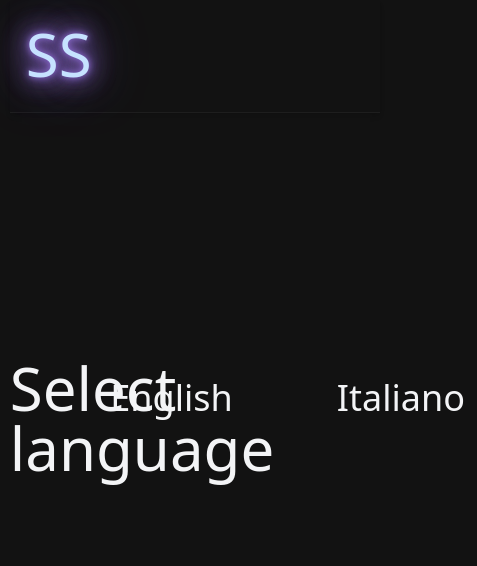
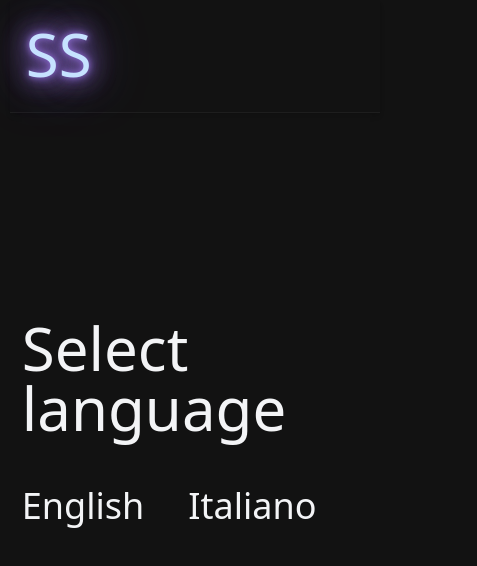
Before and after one commit to doppiaesse/portfolio-v1, a SvelteKit app: page / in a window 390 px wide. Shown: the top 566 px of the page, 477 px wide, since content can reach past the window. Built offline with nearby package versions, Linux system fonts and the light colour scheme.

Commit message:
Language selection responsiveness

```diff
--- a/src/routes/+page.svelte
+++ b/src/routes/+page.svelte
@@ -15,20 +15,22 @@
 		<p class="text-6xl 2xl:text-7xl sign -mt-2">SS</p>
 	</div>
 
-	<div class="flex absolute top-1/2 left-1/2 transform -translate-x-1/2 -translate-y-1/2 w-full">
+	<div
+		class="flex flex-col sm:flex-row gap-5 sm:gap-0 absolute top-1/2 left-1/2 transform -translate-x-1/2 -translate-y-1/2 w-full"
+	>
 		<div class="container w-1/2">
 			{#key currentMessage}
 				<div
 					in:fly={{ x: -100, duration: 500 }}
 					out:scale={{ duration: 500 }}
-					class="item flex justify-center text-6xl pb-2"
+					class="item flex sm:justify-center text-6xl pb-2 px-3 sm:px-0"
 				>
 					{currentMessage}
 				</div>
 			{/key}
 		</div>
 
-		<div class="flex justify-center gap-20 text-4xl w-1/2">
+		<div class="flex sm:justify-center gap-5 sm:gap-20 text-4xl w-1/2">
 			{#each Object.entries(languages) as [key, lang]}
 				<a
 					class="group transition-all duration-300 ease-in-out pt-3 mt-2 px-3"
```
